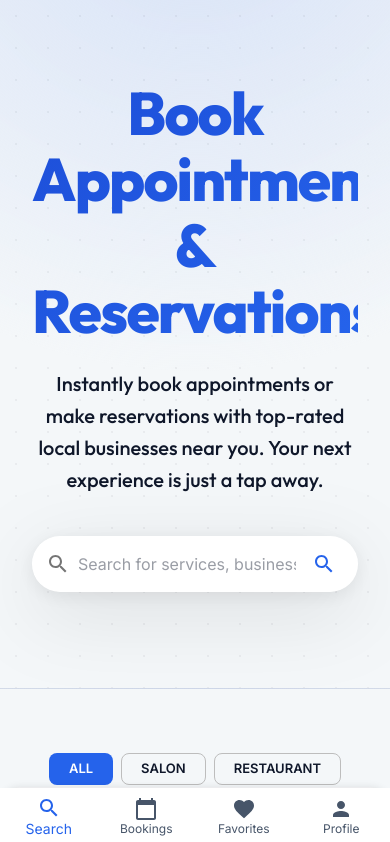
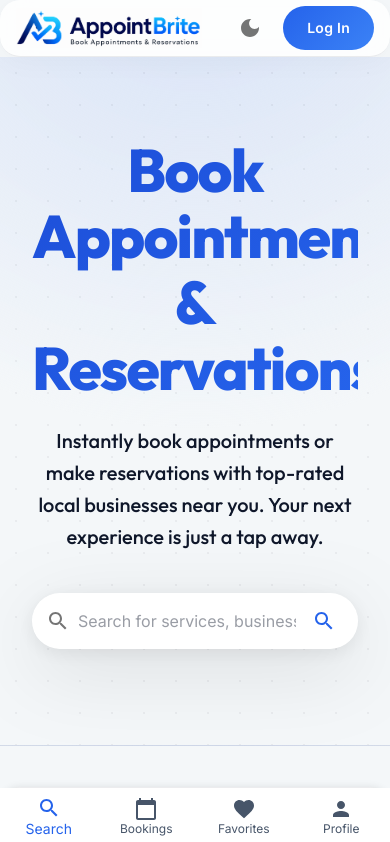
Before and after one commit to jayant-patidar/AppointBrite, a React (Vite) app in the folder AppointBrite Client/: page /search in a window 390 px wide. Shown: the top 842 px of the page. Built offline with nearby package versions, Linux system fonts and the light colour scheme; no server answers.

Commit message:
fixed UI issues for mobile screen

```diff
--- a/AppointBrite Client/src/components/layout/CustomerLayout.tsx
+++ b/AppointBrite Client/src/components/layout/CustomerLayout.tsx
@@ -14,7 +14,7 @@ export default function CustomerLayout() {
 
   return (
     <Box sx={{ display: 'flex', flexDirection: 'column', minHeight: '100vh' }}>
-      {!isMobile && <Header />}
+      <Header />
 
       <Box
         component="main"
--- a/AppointBrite Client/src/components/layout/Header.tsx
+++ b/AppointBrite Client/src/components/layout/Header.tsx
@@ -83,7 +83,8 @@ export default function Header() {
         </Box>
 
         <Box sx={{ display: 'flex', alignItems: 'center', gap: { xs: 1, sm: 2, md: 3 } }}>
-          {/* — Labeled nav link helper — */}
+          {/* — Labeled nav link helper — hidden on mobile since we have BottomNav — */}
+          <Box sx={{ display: { xs: 'none', md: 'flex' }, alignItems: 'center', gap: { sm: 2, md: 3 } }}>
             {/* Search */}
             <Box
               component={Link}
@@ -193,9 +194,10 @@ export default function Header() {
                 </Box>
               </>
             )}
+          </Box>
 
-          {/* Divider between nav items and actions */}
-          <Divider orientation="vertical" flexItem sx={{ mx: 0.5, my: 1 }} />
+          {/* Divider between nav items and actions (hidden on mobile) */}
+          <Divider orientation="vertical" flexItem sx={{ display: { xs: 'none', md: 'block' }, mx: 0.5, my: 1 }} />
 
           {/* Theme toggle — icon only, no label needed */}
           <Tooltip title={themeMode === 'dark' ? 'Light Mode' : 'Dark Mode'}>
--- a/AppointBrite Client/src/features/business/components/StickyBookingWidget.tsx
+++ b/AppointBrite Client/src/features/business/components/StickyBookingWidget.tsx
@@ -16,7 +16,7 @@ export default function StickyBookingWidget({ businessId, businessName }: Sticky
       sx={{
         position: { xs: 'fixed', md: 'sticky' },
         top: { md: 100 },
-        bottom: { xs: 0, md: 'auto' },
+        bottom: { xs: 72, md: 'auto' },
         left: { xs: 0, md: 'auto' },
         right: { xs: 0, md: 'auto' },
         width: '100%',
```
Lines whose indentation alone changed are shown as unchanged.
